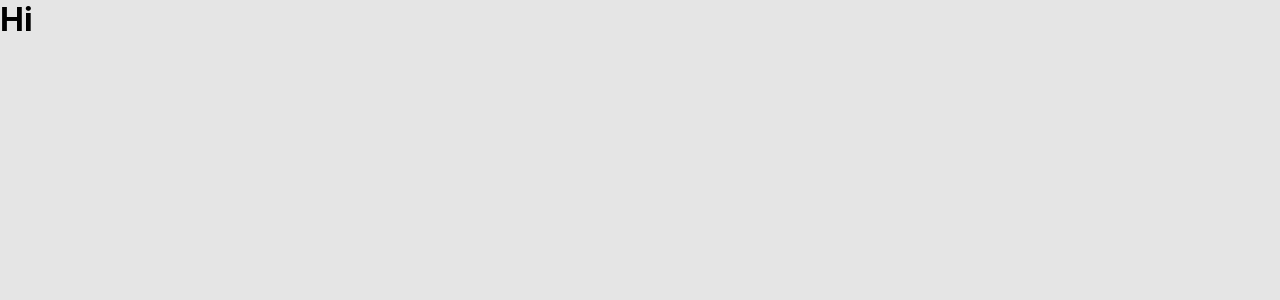
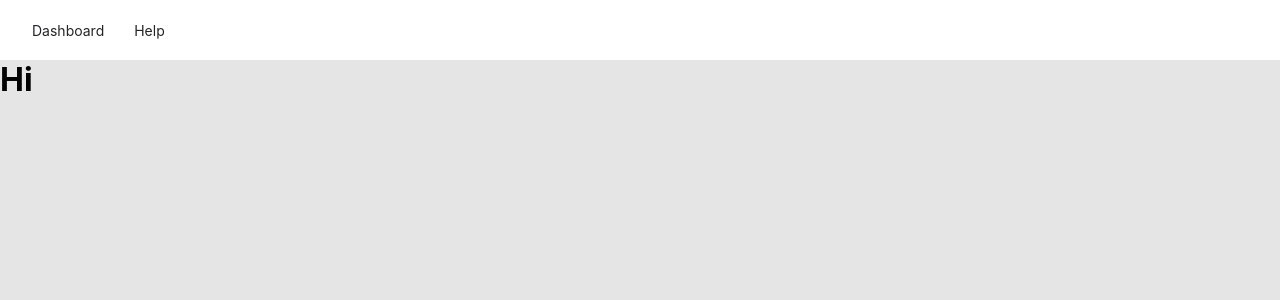
Before and after one commit to hristokarchev25/ResumeBuilder, a React (Create React App) app: page / in a window 1280 px wide. Shown: the top 300 px of the page. Built offline with nearby package versions, Linux system fonts and the light colour scheme.

Commit message:
update/header created

```diff
--- a/public/index.html
+++ b/public/index.html
@@ -24,7 +24,7 @@
       work correctly both with client-side routing and a non-root public URL.
       Learn how to configure a non-root public URL by running `npm run build`.
     -->
-    <title>React App</title>
+    <title>Resume Buidler</title>
   </head>
   <body>
     <noscript>You need to enable JavaScript to run this app.</noscript>
--- a/src/App.js
+++ b/src/App.js
@@ -1,8 +1,12 @@
+import Header from "./components/Header/Header";
+
+
 
 function App() {
   return (
-    <div className="App">
-    <h1>Hi</h1>
+    <div className="app">
+      <Header />
+      <h1>Hi</h1>
     </div>
   );
 }
--- /dev/null
+++ b/src/components/Header/Header.css
@@ -0,0 +1,26 @@
+.header {
+    height: 60px;
+    display: flex;
+    align-items: center;
+    background-color: #FFFFFF;
+    top: 0;
+    z-index: 100
+}
+
+.header_navigation {
+    margin-top: 19.5px;
+    margin-bottom: 20.5px;
+    margin-left: 32px;
+}
+
+.header_navigation > span {
+    font-family: 'Inter', sans-serif;
+    color: #232528;
+    font-size: 14px;
+    margin-right: 30px;
+}
+
+.header_navigation > span:hover {
+    cursor: pointer;
+    color: #8c7cdb;
+}
--- /dev/null
+++ b/src/components/Header/Header.js
@@ -0,0 +1,13 @@
+import React from 'react';
+import './Header.css';
+
+export default function Header() {
+    return (
+        <div className='header'>
+            <div className='header_navigation'>
+                <span>Dashboard</span>
+                <span>Help</span>
+            </div>
+        </div>
+    )
+};
```
